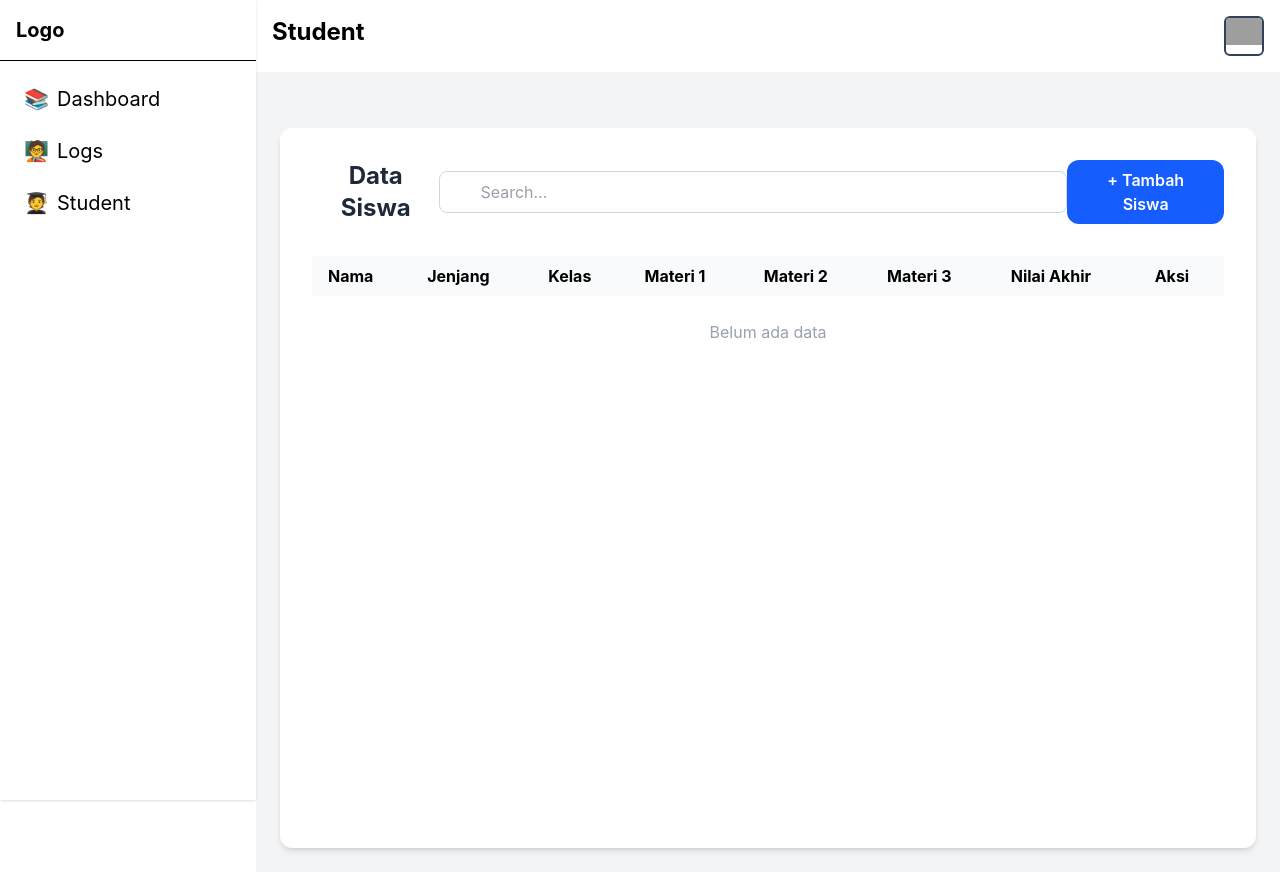
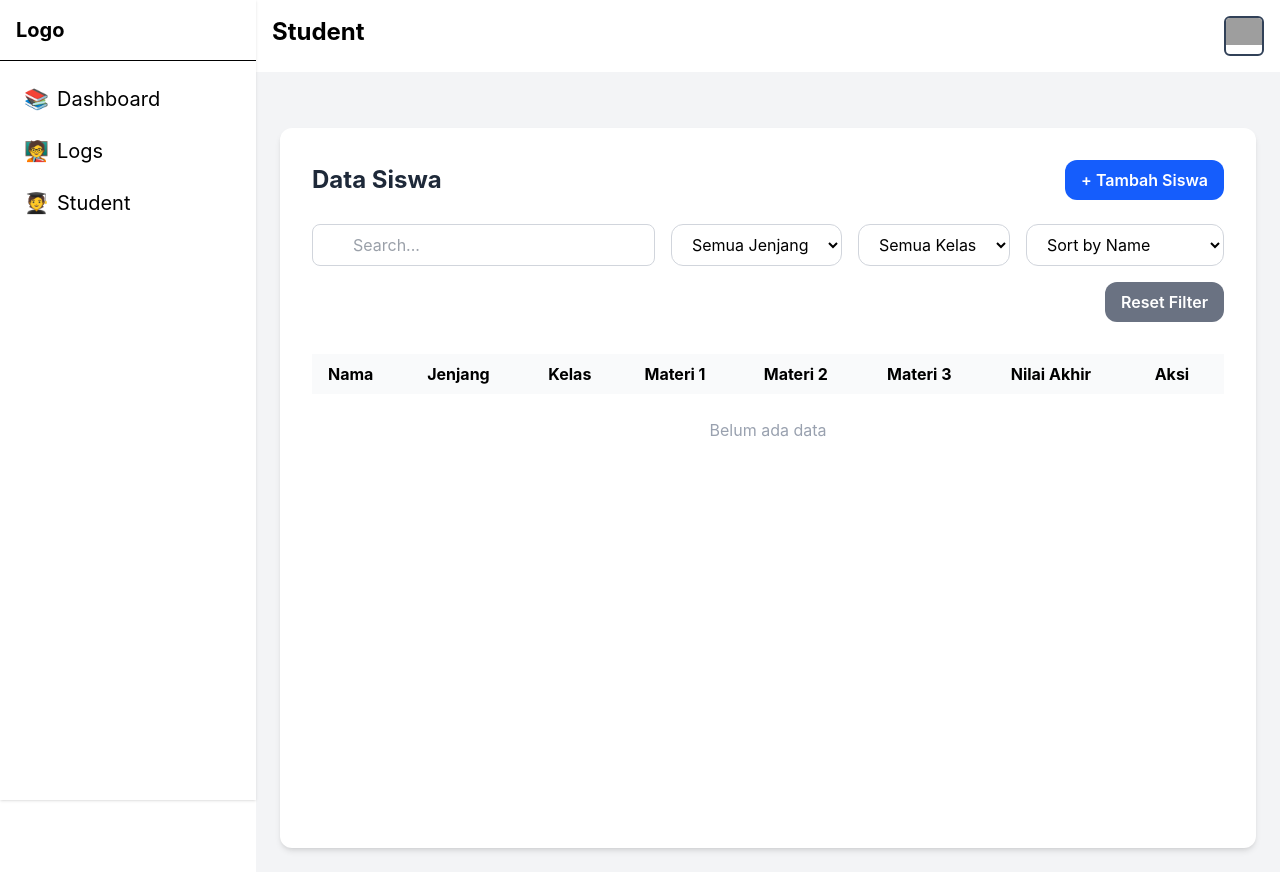
Before and after one commit to NugrahaAdiKasogi/ActivityLog, a React (Vite) app: page /student in a window 1280 px wide. Built offline with nearby package versions, Linux system fonts and the light colour scheme; grey boxes are pictures that could not be loaded.

Commit message:
Logs Pages-v1

```diff
--- a/src/pages/Logs.jsx
+++ b/src/pages/Logs.jsx
@@ -1,9 +1,118 @@
-import { useState } from 'react'
+import { useEffect, useReducer, useState } from "react";
+import Modals from "../components/layout/Modals";
+
+const initialState = () => {
+  try {
+    const logs = localStorage.getItem("logs");
+    return logs ? JSON.parse(logs) : [];
+  } catch (error) {
+    console.error("Error parsing logs from localStorage:", error);
+    return [];
+  }
+};
+
+const reducer = (state, action) => {
+  switch (action.type) {
+    case "ADD_LOG":
+      const newLogs = [...state, action.payload];
+      return newLogs;
+    case "DELETE_LOG":
+      const filteredLogs = state.filter((log) => log.id !== action.payload);
+      return filteredLogs;
+    case "EDIT_LOG":
+      const updatedLogs = state.map((log) =>
+        log.id === action.payload.id ? { ...log, ...action.payload } : log
+      );
+      return updatedLogs;
+    default:
+      return state;
+  }
+};
 
 const Logs = () => {
+  const [logs, dispatch] = useReducer(reducer, [], initialState);
+  const emptyLogs = {
+    tanggal: "",
+    kelas: "",
+    materi: "",
+    catatan: "",
+  };
+  const [isModalOpen, setIsModalOpen] = useState(false);
+  const [editingId, setEditingId] = useState(null);
+
+  const [logForm, setLogForm] = useState(emptyLogs);
+
+  useEffect(() => {
+    localStorage.setItem("logs", JSON.stringify(logs));
+  }, [logs]);
+
+  const handleSubmit = (e) => {
+    e.preventDefault();
+    if (!logForm.tanggal || !logForm.kelas || !logForm.materi) {
+      alert("Please fill in all required fields.");
+      return;
+    }
+
+    if (editingId) {
+      dispatch({ type: "EDIT_LOG", payload: { ...logForm, id: editingId } });
+      setEditingId(null);
+    } else {
+      dispatch({ type: "ADD_LOG", payload: { ...logForm, id: Date.now() } });
+      setLogForm(emptyLogs);
+    }
+    handleCloseModal();
+  };
+
+  const handleCloseModal = () => {
+    setIsModalOpen(false);
+    setEditingId(null);
+    setLogForm(emptyLogs);
+  };
+
+  const handleDelete = (id) => {
+    dispatch({ type: "DELETE_LOG", payload: id });
+  };
+
+  const handleEdit = (log) => {
+    setLogForm(log);
+    setEditingId(log.id);
+    setIsModalOpen(true);
+  };
+
+  const addLogs = () => {
+    setLogForm(emptyLogs);
+    setEditingId(null);
+    setIsModalOpen(true);
+  };
+
   return (
-    <div className='p-20'>INI Logs</div>
-  )
-}
+    <div className="min-h-screen bg-gray-100 flex justify-center p-6">
+      <div className="w-full max-w-4xl bg-white rounded-lg shadow-md p-6">
+        <div className="flex flex-col">
+          <div className="flex justify-between items-center">
+            <h1 className="text-2xl font-bold mb-4">Logs</h1>
+            <button
+              className="bg-blue-500 hover:bg-blue-700 text-white font-bold py-2 px-4 rounded"
+              onClick={() => addLogs()}
+            >
+              Add Log
+            </button>
+          </div>
 
-export default Logs
+          {isModalOpen && (
+            <Modals
+              onClose={handleCloseModal}
+              title={editingId ? "Edit Logs" : "Tambah Logs"}
+            >
+              <form onSubmit={handleSubmit} className="space-y-4">
+                {/* Form fields would go here */}
+              </form>
+            </Modals>
+          )}
+        </div>
+      </div>
+    </div>
+  );
+};
+
+export default Logs;
--- a/src/pages/Student.jsx
+++ b/src/pages/Student.jsx
@@ -1,19 +1,19 @@
-import { useEffect, useReducer, useState } from 'react';
-import Modals from '../components/layout/Modals';
+import { useEffect, useReducer, useState } from "react";
+import Modals from "../components/layout/Modals";
 
 const init = () => {
   try {
-    const stored = localStorage.getItem('students');
+    const stored = localStorage.getItem("students");
     return stored ? JSON.parse(stored) : [];
   } catch (error) {
-    console.error('Failed to load students', error);
+    console.error("Failed to load students", error);
     return [];
   }
 };
 
 const reducer = (state, action) => {
   switch (action.type) {
-    case 'ADD':
+    case "ADD":
       return [
         ...state,
         {
@@ -21,13 +21,13 @@ const reducer = (state, action) => {
           ...action.payload,
         },
       ];
-    case 'DELETE':
+    case "DELETE":
       return state.filter((item) => item.id !== action.payload);
-    case 'EDIT':
+    case "EDIT":
       return state.map((item) =>
         item.id === action.payload.id
           ? { ...item, ...action.payload.data }
-          : item
+          : item,
       );
     default:
       return state;
@@ -38,28 +38,25 @@ const Student = () => {
   const [dataStudents, dispatch] = useReducer(reducer, [], init);
   const [isModalOpen, setisModalOpen] = useState(false);
   const [editingId, setEditingId] = useState(null);
-  const [searchTerm, setSearchTerm] = useState('');
+  const [searchTerm, setSearchTerm] = useState("");
+  const [selectedLevel, setSelectedLevel] = useState("");
+  const [selectedKelas, setSelectedKelas] = useState("");
+  const [sortBy, setSortBy] = useState("");
 
   const emptyForm = {
-    name: '',
-    level: '',
-    kelas: '',
-    nilaiMateri1: '',
-    nilaiMateri2: '',
-    nilaiMateri3: '',
+    name: "",
+    level: "",
+    kelas: "",
+    nilaiMateri1: "",
+    nilaiMateri2: "",
+    nilaiMateri3: "",
   };
 
   const [formInput, setFormInput] = useState(emptyForm);
 
   useEffect(() => {
-    localStorage.setItem('students', JSON.stringify(dataStudents));
+    localStorage.setItem("students", JSON.stringify(dataStudents));
   }, [dataStudents]);
-
-  const filteredStudents = dataStudents.filter((student) => {
-    const name = student.name.toLowerCase() || ''
-    const search = searchTerm.toLowerCase()
-    return name.includes(search)
-  });
 
   const handleSubmit = (e) => {
     e.preventDefault();
@@ -76,7 +73,7 @@ const Student = () => {
     if (editingId) {
       // UPDATE pakai map()
       dispatch({
-        type: 'EDIT',
+        type: "EDIT",
         payload: {
           id: editingId,
           data: {
@@ -91,7 +88,7 @@ const Student = () => {
     } else {
       // CREATE seperti biasa
       dispatch({
-        type: 'ADD',
+        type: "ADD",
         payload: {
           ...formInput,
           nilaiMateri1: Number(formInput.nilaiMateri1),
@@ -105,11 +102,11 @@ const Student = () => {
 
     handleCloseModal();
     console.log(formInput);
-    console.log(filteredStudents)
+    console.log(filteredStudents);
   };
 
   const handleDelete = (id) => {
-    dispatch({ type: 'DELETE', payload: id });
+    dispatch({ type: "DELETE", payload: id });
   };
 
   const handleEdit = (student) => {
@@ -137,22 +134,56 @@ const Student = () => {
     setisModalOpen(false);
   };
 
+  const processedStudents = dataStudents
+    .map((student) => {
+      const nilaiAkhir =
+        (Number(student.nilaiMateri1) +
+          Number(student.nilaiMateri2) +
+          Number(student.nilaiMateri3)) /
+          3 || 0;
+
+      return { ...student, nilaiAkhir };
+    })
+
+    .filter((student) => {
+      if (selectedLevel && student.level !== selectedLevel) return false;
+      if (selectedKelas && student.kelas !== selectedKelas) return false;
+
+      const search = searchTerm.toLowerCase();
+
+      const nameMatch = student.name.toLowerCase().includes(search);
+      const levelMatch = student.level.toLowerCase().includes(search);
+      const kelasMatch = student.kelas.toLowerCase().includes(search);
+
+      return nameMatch || levelMatch || kelasMatch;
+    })
+
+    .sort((a, b) => {
+      if (sortBy === "name") return a.name.localeCompare(b.name);
+
+      if (sortBy === "level") return a.level.localeCompare(b.level);
+
+      if (sortBy === "kelas") return a.kelas.localeCompare(b.kelas);
+
+      if (sortBy === "nilaiAkhir") return b.nilaiAkhir - a.nilaiAkhir;
+
+      return 0;
+    });
+
+  // Setelah pipeline selesai, baru kamu cari nilai tertinggi sekelas
+  // untuk keperluan highlight (warna kuning)
+  const kumpulanNilai = processedStudents.map((s) => s.nilaiAkhir);
+  const highestScore =
+    kumpulanNilai.length > 0 ? Math.max(...kumpulanNilai) : 0;
+
   return (
     <div className="min-h-screen bg-gray-100 flex justify-center p-6">
       <div className="w-full max-w-6xl bg-white shadow-md rounded-xl mx-auto mt-8  p-8">
+        <div className="flex flex-col">
           <div className="flex justify-between items-center mb-6">
             <h1 className="text-2xl font-bold text-center text-gray-800">
               Data Siswa
             </h1>
-
-          {/* Search bar */}
-          <input
-            type="text"
-            placeholder="Search..."
-            value={searchTerm}
-            onChange={(e) => setSearchTerm(e.target.value)}
-            className="w-[70%] py-2 pl-10 pr-4 text-gray-700 bg-white border border-gray-300 rounded-lg focus:outline-none focus:ring-2 focus:ring-blue-500 focus:border-blue-500"
-          />
 
             {/* Button Open Modals */}
             <button
@@ -163,10 +194,78 @@ const Student = () => {
             </button>
           </div>
 
+          <div className="flex justify-between">
+            {/* Search bar */}
+            <input
+              type="text"
+              placeholder="Search..."
+              value={searchTerm}
+              onChange={(e) => setSearchTerm(e.target.value)}
+              className="w-[50%] py-2 pl-10 pr-4 text-gray-700 bg-white border border-gray-300 rounded-lg focus:outline-none focus:ring-2 focus:ring-blue-500 focus:border-blue-500"
+            />
+
+            {/* Level Filter */}
+            <select
+              value={selectedLevel}
+              onChange={(e) => setSelectedLevel(e.target.value)}
+              className="ml-4 px-4 py-2 border border-gray-300 rounded-xl focus:outline-none focus:ring-2 focus:ring-blue-500 transition"
+            >
+              <option value="">Semua Jenjang</option>
+              <option value="SD">SD</option>
+              <option value="SMP">SMP</option>
+              <option value="SMA">SMA</option>
+            </select>
+
+            {/* Kelas Filter */}
+            <select
+              value={selectedKelas}
+              onChange={(e) => setSelectedKelas(e.target.value)}
+              className="ml-4 px-4 py-2 border border-gray-300 rounded-xl focus:outline-none focus:ring-2 focus:ring-blue-500 transition"
+            >
+              <option value="">Semua Kelas</option>
+              <option value="1">1</option>
+              <option value="2">2</option>
+              <option value="3">3</option>
+              <option value="4">4</option>
+              <option value="5">5</option>
+              <option value="6">6</option>
+              <option value="7">7</option>
+              <option value="8">8</option>
+              <option value="9">9</option>
+              <option value="10">10</option>
+              <option value="11">11</option>
+              <option value="12">12</option>
+            </select>
+
+            {/* Sort By */}
+            <select
+              value={sortBy}
+              onChange={(e) => setSortBy(e.target.value)}
+              className="ml-4 px-4 py-2 border border-gray-300 rounded-xl focus:outline-none focus:ring-2 focus:ring-blue-500 transition"
+            >
+              <option value="name">Sort by Name</option>
+              <option value="level">Sort by Level</option>
+              <option value="kelas">Sort by Class</option>
+              <option value="nilaiAkhir">Sort by Final Score</option>
+            </select>
+          </div>
+          <div className="flex justify-end mt-4">
+            <button
+              onClick={() => {
+                setSelectedLevel("");
+                setSelectedKelas("");
+              }}
+              className="bg-gray-500 text-white px-4 py-2 rounded-xl font-semibold hover:bg-gray-600 active:scale-95 transition duration-200"
+            >
+              Reset Filter
+            </button>
+          </div>
+        </div>
+
         {isModalOpen && (
           <Modals
             onClose={handleCloseModal}
-            title={editingId ? 'Edit Siswa' : 'Tambah Siswa'}
+            title={editingId ? "Edit Siswa" : "Tambah Siswa"}
           >
             <form onSubmit={handleSubmit} className="space-y-6">
               {/* Input Nama */}
@@ -184,7 +283,7 @@ const Student = () => {
                     })
                   }
                   placeholder="Contoh: Budi"
-                  className="px-4 py-2 border border-gray-300 rounded-xl focus:outline-none focus:ring-2 focus:ring-blue-500 transition"
+                  className="px-4 py-2 border  border-gray-300 rounded-xl focus:outline-none focus:ring-2 focus:ring-blue-500 transition"
                 />
               </div>
 
@@ -306,23 +405,22 @@ const Student = () => {
           </thead>
 
           <tbody className="divide-y divide-gray-200">
-            {filteredStudents.length === 0 ? (
+            {processedStudents.length === 0 ? (
               <tr>
                 <td colSpan="9" className="text-center py-6 text-gray-400">
                   Belum ada data
                 </td>
               </tr>
             ) : (
-              filteredStudents.map((student) => {
-                const nilaiAkhir =
-                  (Number(student.nilaiMateri1) +
-                    Number(student.nilaiMateri2) +
-                    Number(student.nilaiMateri3)) /
-                    3 || 0;
+              processedStudents.map((student) => {
                 return (
                   <tr
                     key={student.id}
-                    className="hover:bg-gray-100 even:bg-gray-50"
+                    className={
+                      student.nilaiAkhir === highestScore
+                        ? "bg-yellow-200"
+                        : "hover:bg-gray-100 even:bg-gray-50"
+                    }
                   >
                     <td className="px-4 py-2">{student.name}</td>
                     <td className="px-4 py-2">{student.level}</td>
@@ -330,7 +428,7 @@ const Student = () => {
                     <td>{student.nilaiMateri1}</td>
                     <td>{student.nilaiMateri2}</td>
                     <td>{student.nilaiMateri3}</td>
-                    <td>{nilaiAkhir.toFixed(2)}</td>
+                    <td>{student.nilaiAkhir.toFixed(2)}</td>
                     <td className="px-4 py-2">
                       <button
                         onClick={() => handleDelete(student.id)}
```
Also changed, not shown: 1 other file (tests, documents, lock files or other folders). Lines whose indentation alone changed are shown as unchanged.
